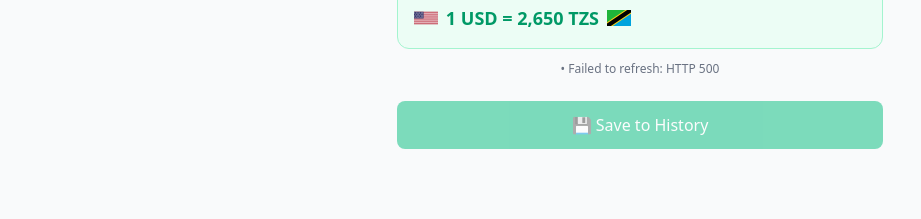
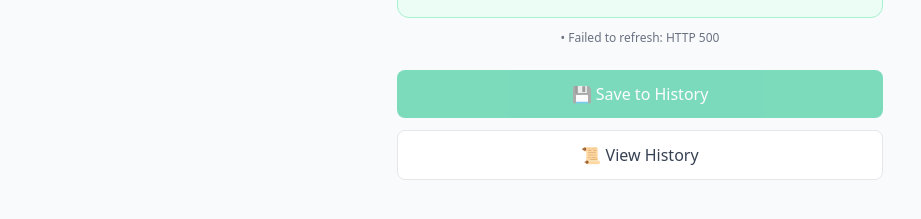
Before and after one commit to eddietal2/EAX, a SvelteKit app in the folder etz/: page / in a window 1280 px wide. Shown: the part 507-726 px from the top of the page, without its empty margins (0-921 px from the left). Built offline with nearby package versions, Linux system fonts and the light colour scheme; no server answers.

Commit message:
Added View History Button on Home page

```diff
--- a/etz/src/routes/+page.svelte
+++ b/etz/src/routes/+page.svelte
@@ -290,13 +290,22 @@
 		</div>
 
 		<!-- Save to History Button -->
+		<div class="space-y-3 mt-6">
 			<button
 				onclick={saveConversion}
 				disabled={!amount || parseFloat(amount) <= 0}
-			class="w-full mt-6 px-4 py-3 bg-emerald-500 text-white font-medium rounded-lg hover:bg-emerald-600 active:scale-95 transition-all disabled:opacity-50 disabled:cursor-not-allowed"
+				class="w-full px-4 py-3 bg-emerald-500 text-white font-medium rounded-lg hover:bg-emerald-600 active:scale-95 transition-all disabled:opacity-50 disabled:cursor-not-allowed"
 			>
 				💾 Save to History
 			</button>
+
+			<a
+				href="/history"
+				class="w-full inline-flex items-center justify-center px-4 py-3 bg-white border border-gray-200 text-gray-700 font-medium rounded-lg hover:bg-gray-50 transition-all"
+			>
+				📜 View History
+			</a>
+		</div>
 
 	</div>
 </div>
```
Lines whose indentation alone changed are shown as unchanged.
